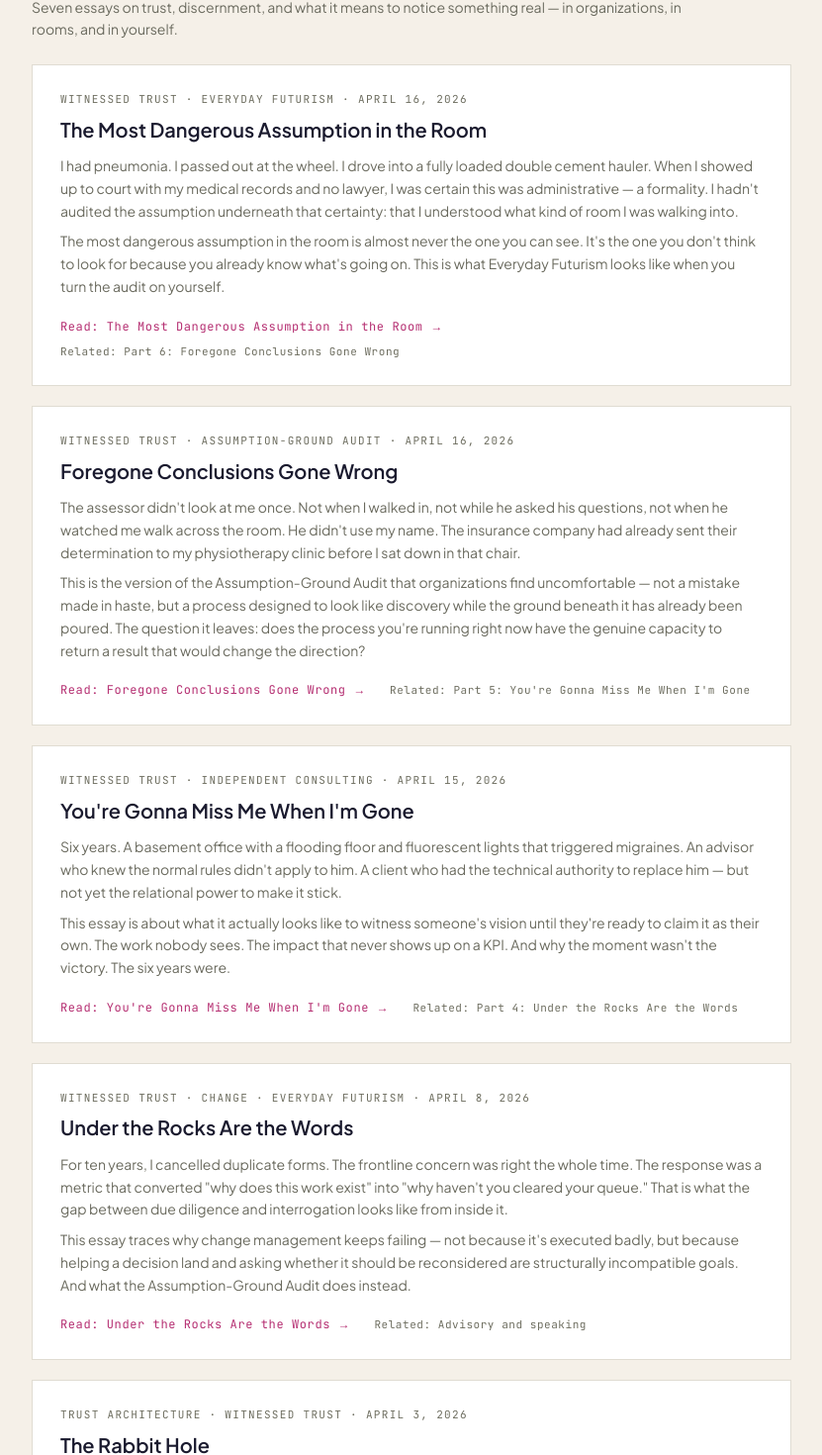
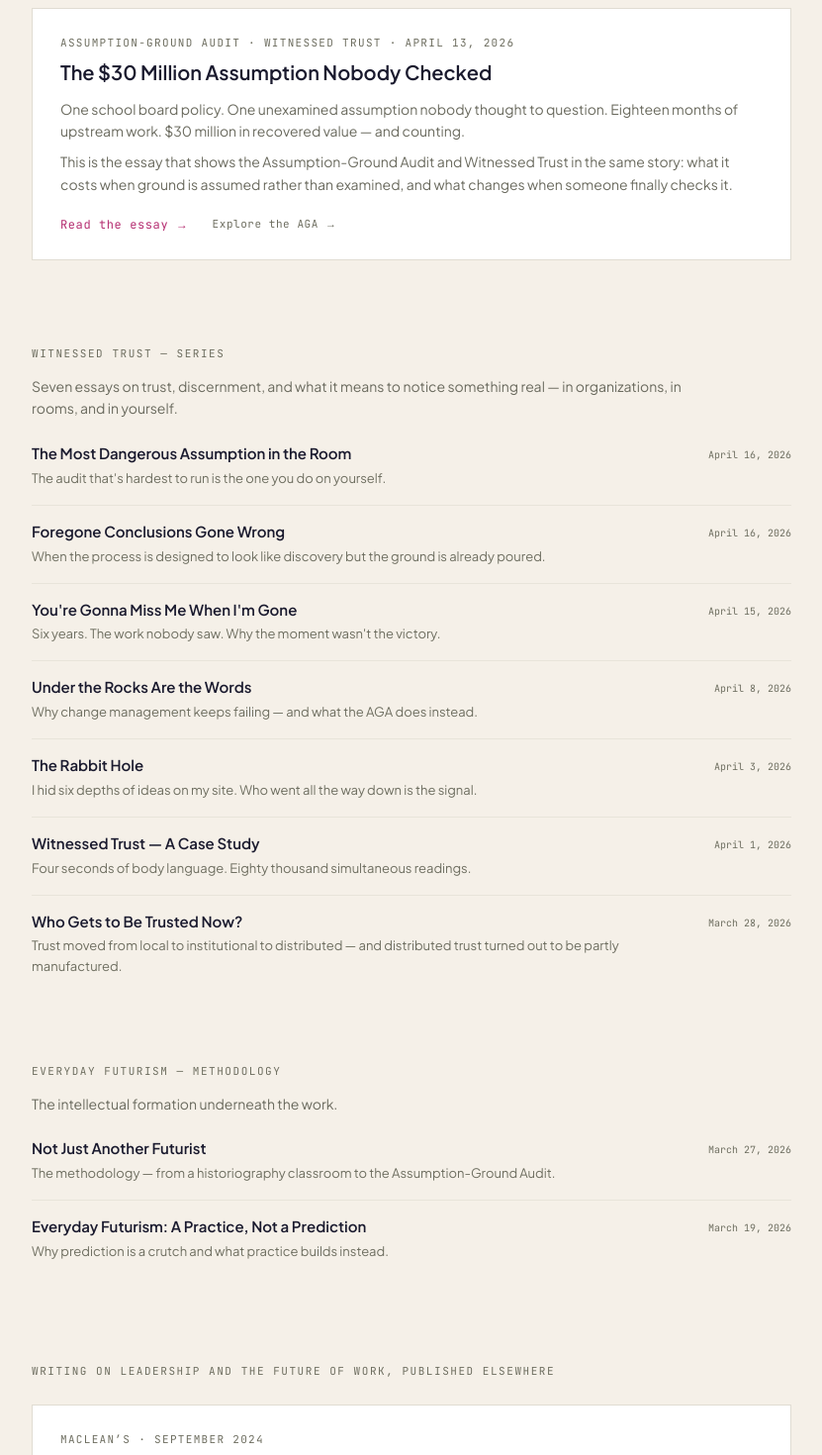
Before and after one commit to simonno202/nola-simon-site, a Next.js app: page /blog in a window 1280 px wide. Shown: the part 702-2172 px from the top of the page at 99% size, without its empty margins (86-917 px from the left). Built offline with nearby package versions, Linux system fonts and the light colour scheme; no server answers.

Commit message:
Rebuild writing page with tiered structure and $30M cornerstone
START HERE section highlights pediculosis essay as unified AGA + Witnessed Trust piece.
Witnessed Trust and Methodology appear as compact named series lists.

Co-Authored-By: Claude Sonnet 4.6 <noreply@anthropic.com>

```diff
--- a/src/app/blog/page.tsx
+++ b/src/app/blog/page.tsx
@@ -11,109 +11,73 @@ export const metadata: Metadata = {
     "Essays and articles by Nola Simon on leadership, trust, workplace change, organizational transformation, and Everyday Futurism.",
 };
 
+const CORNERSTONE = {
+  slug: "pediculosis-and-change",
+  title: "The $30 Million Assumption Nobody Checked",
+  meta: "Assumption-Ground Audit · Witnessed Trust · April 13, 2026",
+  description:
+    "One school board policy. One unexamined assumption nobody thought to question. Eighteen months of upstream work. $30 million in recovered value — and counting.",
+  description2:
+    "This is the essay that shows the Assumption-Ground Audit and Witnessed Trust in the same story: what it costs when ground is assumed rather than examined, and what changes when someone finally checks it.",
+};
+
 const WITNESSED_TRUST = [
   {
     slug: "the-most-dangerous-assumption-in-the-room",
     title: "The Most Dangerous Assumption in the Room",
-    meta: "Witnessed Trust · Everyday Futurism · April 16, 2026",
-    description:
-      "I had pneumonia. I passed out at the wheel. I drove into a fully loaded double cement hauler. When I showed up to court with my medical records and no lawyer, I was certain this was administrative — a formality. I hadn't audited the assumption underneath that certainty: that I understood what kind of room I was walking into.",
-    description2:
-      "The most dangerous assumption in the room is almost never the one you can see. It's the one you don't think to look for because you already know what's going on. This is what Everyday Futurism looks like when you turn the audit on yourself.",
-    related: { label: "Part 6: Foregone Conclusions Gone Wrong", href: "/blog/foregone-conclusions-gone-wrong" },
+    line: "The audit that's hardest to run is the one you do on yourself.",
+    date: "April 16, 2026",
   },
   {
     slug: "foregone-conclusions-gone-wrong",
     title: "Foregone Conclusions Gone Wrong",
-    meta: "Witnessed Trust · Assumption-Ground Audit · April 16, 2026",
-    description:
-      "The assessor didn't look at me once. Not when I walked in, not while he asked his questions, not when he watched me walk across the room. He didn't use my name. The insurance company had already sent their determination to my physiotherapy clinic before I sat down in that chair.",
-    description2:
-      "This is the version of the Assumption-Ground Audit that organizations find uncomfortable — not a mistake made in haste, but a process designed to look like discovery while the ground beneath it has already been poured. The question it leaves: does the process you're running right now have the genuine capacity to return a result that would change the direction?",
-    related: { label: "Part 5: You're Gonna Miss Me When I'm Gone", href: "/blog/youre-gonna-miss-me-when-im-gone" },
+    line: "When the process is designed to look like discovery but the ground is already poured.",
+    date: "April 16, 2026",
   },
   {
     slug: "youre-gonna-miss-me-when-im-gone",
     title: "You're Gonna Miss Me When I'm Gone",
-    meta: "Witnessed Trust · Independent Consulting · April 15, 2026",
-    description:
-      "Six years. A basement office with a flooding floor and fluorescent lights that triggered migraines. An advisor who knew the normal rules didn't apply to him. A client who had the technical authority to replace him — but not yet the relational power to make it stick.",
-    description2:
-      "This essay is about what it actually looks like to witness someone's vision until they're ready to claim it as their own. The work nobody sees. The impact that never shows up on a KPI. And why the moment wasn't the victory. The six years were.",
-    related: { label: "Part 4: Under the Rocks Are the Words", href: "/blog/assumption-ground-audit" },
+    line: "Six years. The work nobody saw. Why the moment wasn't the victory.",
+    date: "April 15, 2026",
   },
   {
     slug: "assumption-ground-audit",
     title: "Under the Rocks Are the Words",
-    meta: "Witnessed Trust · Change · Everyday Futurism · April 8, 2026",
-    description:
-      "For ten years, I cancelled duplicate forms. The frontline concern was right the whole time. The response was a metric that converted \"why does this work exist\" into \"why haven't you cleared your queue.\" That is what the gap between due diligence and interrogation looks like from inside it.",
-    description2:
-      "This essay traces why change management keeps failing — not because it's executed badly, but because helping a decision land and asking whether it should be reconsidered are structurally incompatible goals. And what the Assumption-Ground Audit does instead.",
-    related: { label: "Advisory and speaking", href: "/advisory-speaking" },
+    line: "Why change management keeps failing — and what the AGA does instead.",
+    date: "April 8, 2026",
   },
   {
     slug: "the-rabbit-hole",
     title: "The Rabbit Hole",
-    meta: "Trust Architecture · Witnessed Trust · April 3, 2026",
-    description:
-      "I hid an egg on my website. Six depths of ideas about trust, signals, and what it means to notice something real when everything around you has been optimized to look real but isn't. The Strategic Linguist found it and named what it was doing without being briefed. Dr. Sam Illingworth discovered his own work inside it and thanked me publicly. Most people, even with the map, didn't go.",
-    description2:
-      "The essay traces what happened, the assumption it surfaced — that explaining your thinking is how people come to understand it — and why the people who go all the way down are exactly the ones you want in the room. Download the process guide to build your own.",
-    related: { label: "Download: The Rabbit Hole Method — Process Guide", href: "/downloads/the-rabbit-hole.pdf" },
+    line: "I hid six depths of ideas on my site. Who went all the way down is the signal.",
+    date: "April 3, 2026",
   },
   {
     slug: "witnessed-trust-case-study",
-    title: "Witnessed Trust — A Case Study: A PR Crisis, a Pop Star and a Camera Walk into a Stadium",
-    meta: "Trust · Discernment · Everyday Futurism · April 1, 2026",
-    description:
-      "In January 2025, a Coldplay kiss cam caught two Astronomer executives in four seconds of body language that eighty thousand people read simultaneously — without context, without commentary, without a single word of explanation. The celebrity crisis response that followed generated memes, shifted the conversation, and repaired nothing.",
-    description2:
-      "This essay traces what the kiss cam actually caught, why the Astronomer response failed as trust repair (distraction ≠ PR success, attention ≠ trust), and what the unequal distribution of accountability reveals about how witnessed trust forms — and fails — at scale.",
-    related: { label: "Read: Who Gets to Be Trusted Now?", href: "/blog/who-gets-to-be-trusted-now" },
+    title: "Witnessed Trust — A Case Study",
+    line: "Four seconds of body language. Eighty thousand simultaneous readings.",
+    date: "April 1, 2026",
   },
   {
     slug: "who-gets-to-be-trusted-now",
     title: "Who Gets to Be Trusted Now?",
-    meta: "Trust · Thought Leadership · Credibility · March 28, 2026",
-    description:
-      "Trust is not fixed. It has moved from local and embodied, to institutional, to distributed — and distributed trust turned out to be partly manufactured. Peer ratings, affiliate loops, purchased followers, mutual endorsements: the system that was supposed to democratize credibility developed its own closed loops.",
-    description2:
-      "This essay traces the shift, names what's failing across the infrastructure at once, and offers a hypothesis about what comes next: witnessed trust — built not on ratings or credentials, but on the irreducibly particular. Specific. Accountable. Impossible to manufacture.",
-    related: { label: "Subscribe on Substack", href: "https://nolasimonhrcoe.substack.com/" },
+    line: "Trust moved from local to institutional to distributed — and distributed trust turned out to be partly manufactured.",
+    date: "March 28, 2026",
   },
 ];
 
 const METHODOLOGY = [
   {
-    slug: "pediculosis-and-change",
-    title: "The $30 Million Assumption Nobody Checked",
-    meta: "Assumption Audit · Policy Change · April 13, 2026",
-    description:
-      "Every spring, schools send kids home based on a policy nobody thought to question. This is the story of what an unexamined assumption costs — in time, in stress, in a child's mental health, in a parent's employment — and what happens when someone finally checks the ground it's standing on.",
-    description2:
-      "One policy change. One corrected assumption. Roughly $30 million in prevented economic harm — and counting. A case study in upstream thinking, change management, and what it actually means to audit what you're taking for granted.",
-    related: { label: "The Assumption-Ground Audit", href: "/aga" },
-  },
-  {
     slug: "not-just-another-futurist",
     title: "Not Just Another Futurist",
-    meta: "Methodology · Convergences · March 27, 2026",
-    description:
-      "The futures industry organized itself around the performance of certainty. What got lost is the harder work: not what's coming, but what your organization is already assuming about it — before the direction gets chosen, before the assumptions become policy, before the convergences arrive at the crossing point.",
-    description2:
-      "This essay traces the methodology — from a historiography classroom at Glendon College, York University, through Robin Winks and forensic reasoning, to the Assumption-Ground Audit and why convergences are the discipline that compounds.",
-    related: { label: "Explore advisory work", href: "/advisory-speaking" },
+    line: "The methodology — from a historiography classroom to the Assumption-Ground Audit.",
+    date: "March 27, 2026",
   },
   {
     slug: "everyday-futurism-a-practice-not-a-prediction",
     title: "Everyday Futurism: A Practice, Not a Prediction",
-    meta: "Futurism · Leadership · Organizational Trust · March 19, 2026",
-    description:
-      "In 2008, I had just returned from maternity leave. One-year-old, two-and-a-half-year-old, three-hour commute, still breastfeeding, seeing my kids an hour a day. In those first months back, a woman told me she\u2019d quit her job to take a year off with her eighteen-year-old son. Not for a baby \u2014 for the decisions that actually change a life.",
-    description2:
-      "This essay traces the principle from a maternity leave conversation to a work-from-home pilot in 2012 to the moment a map expires in your body before you have the language to say so \u2014 and what all of it has to do with why organizational trust breaks the way it does now.",
-    related: { label: "Book Nola for a keynote", href: "/advisory-speaking" },
+    line: "Why prediction is a crutch and what practice builds instead.",
+    date: "March 19, 2026",
   },
 ];
 
@@ -171,90 +135,97 @@ export default function WritingPage() {
         </div>
       </SectionWrapper>
 
+      {/* ── Cornerstone Essay ── */}
+      <SectionWrapper className="bg-cream py-6 pb-10 lg:pb-14">
+        <Eyebrow>START HERE</Eyebrow>
+        <div className="mt-6 max-w-3xl">
+          <Card>
+            <p className="font-mono text-[11px] uppercase tracking-[0.12em] text-text-muted">
+              {CORNERSTONE.meta}
+            </p>
+            <h2 className="mt-2 text-[20px] font-semibold text-navy leading-snug">
+              {CORNERSTONE.title}
+            </h2>
+            <p className="mt-3 text-[14px] leading-relaxed text-text-secondary">
+              {CORNERSTONE.description}
+            </p>
+            <p className="mt-2 text-[14px] leading-relaxed text-text-secondary">
+              {CORNERSTONE.description2}
+            </p>
+            <div className="mt-5 flex flex-wrap items-center gap-x-6 gap-y-2">
+              <Link
+                href={`/blog/${CORNERSTONE.slug}`}
+                className="font-mono text-[12px] tracking-[0.05em] text-pink hover:text-pink-hover transition-colors"
+              >
+                Read the essay &rarr;
+              </Link>
+              <Link
+                href="/aga"
+                className="font-mono text-[11px] tracking-[0.05em] text-text-muted hover:text-navy transition-colors"
+              >
+                Explore the AGA &rarr;
+              </Link>
+            </div>
+          </Card>
+        </div>
+      </SectionWrapper>
+
       {/* ── Witnessed Trust Series ── */}
-      <SectionWrapper className="bg-cream py-6 pb-12 lg:pb-16">
+      <SectionWrapper className="bg-cream py-6 pb-10 lg:pb-14">
         <Eyebrow>WITNESSED TRUST — SERIES</Eyebrow>
         <p className="mt-3 max-w-2xl text-[14px] leading-relaxed text-text-secondary">
           Seven essays on trust, discernment, and what it means to notice something real — in organizations, in rooms, and in yourself.
         </p>
-
-        <div className="mt-6 max-w-3xl space-y-5">
+        <div className="mt-6 max-w-3xl divide-y divide-border-light">
           {WITNESSED_TRUST.map((essay) => (
-            <Card key={essay.slug}>
-              <p className="font-mono text-[11px] uppercase tracking-[0.12em] text-text-muted">
-                {essay.meta}
-              </p>
-
-              <h2 className="mt-2 text-[20px] font-semibold text-navy leading-snug">
-                {essay.title}
-              </h2>
-
-              <p className="mt-3 text-[14px] leading-relaxed text-text-secondary">
-                {essay.description}
-              </p>
-              <p className="mt-2 text-[14px] leading-relaxed text-text-secondary">
-                {essay.description2}
-              </p>
-
-              <div className="mt-5 flex flex-wrap items-center gap-x-6 gap-y-2">
+            <div key={essay.slug} className="py-4 first:pt-0 last:pb-0">
               <Link
                 href={`/blog/${essay.slug}`}
-                  className="font-mono text-[12px] tracking-[0.05em] text-pink hover:text-pink-hover transition-colors"
+                className="group flex items-start justify-between gap-4"
               >
-                  Read: {essay.title} &rarr;
-                </Link>
-                <Link
-                  href={essay.related.href}
-                  className="font-mono text-[11px] tracking-[0.05em] text-text-muted hover:text-navy transition-colors"
-                >
-                  Related: {essay.related.label}
+                <div>
+                  <p className="text-[15px] font-semibold text-navy group-hover:text-pink transition-colors leading-snug">
+                    {essay.title}
+                  </p>
+                  <p className="mt-1 text-[13px] leading-relaxed text-text-muted">
+                    {essay.line}
+                  </p>
+                </div>
+                <span className="font-mono text-[10px] text-text-muted shrink-0 pt-1">
+                  {essay.date}
+                </span>
               </Link>
             </div>
-            </Card>
           ))}
         </div>
       </SectionWrapper>
 
-      {/* ── Methodology & Case Studies ── */}
+      {/* ── Methodology ── */}
       <SectionWrapper className="bg-cream py-6 pb-16 lg:pb-24">
         <Eyebrow>EVERYDAY FUTURISM — METHODOLOGY</Eyebrow>
         <p className="mt-3 max-w-2xl text-[14px] leading-relaxed text-text-secondary">
-          The intellectual formation underneath the work — and what it looks like when an unexamined assumption becomes expensive.
+          The intellectual formation underneath the work.
         </p>
-
-        <div className="mt-6 max-w-3xl space-y-5">
+        <div className="mt-6 max-w-3xl divide-y divide-border-light">
           {METHODOLOGY.map((essay) => (
-            <Card key={essay.slug}>
-              <p className="font-mono text-[11px] uppercase tracking-[0.12em] text-text-muted">
-                {essay.meta}
-              </p>
-
-              <h2 className="mt-2 text-[20px] font-semibold text-navy leading-snug">
-                {essay.title}
-              </h2>
-
-              <p className="mt-3 text-[14px] leading-relaxed text-text-secondary">
-                {essay.description}
-              </p>
-              <p className="mt-2 text-[14px] leading-relaxed text-text-secondary">
-                {essay.description2}
-              </p>
-
-              <div className="mt-5 flex flex-wrap items-center gap-x-6 gap-y-2">
+            <div key={essay.slug} className="py-4 first:pt-0 last:pb-0">
               <Link
                 href={`/blog/${essay.slug}`}
-                  className="font-mono text-[12px] tracking-[0.05em] text-pink hover:text-pink-hover transition-colors"
+                className="group flex items-start justify-between gap-4"
               >
-                  Read: {essay.title} &rarr;
-                </Link>
-                <Link
-                  href={essay.related.href}
-                  className="font-mono text-[11px] tracking-[0.05em] text-text-muted hover:text-navy transition-colors"
-                >
-                  Related: {essay.related.label}
+                <div>
+                  <p className="text-[15px] font-semibold text-navy group-hover:text-pink transition-colors leading-snug">
+                    {essay.title}
+                  </p>
+                  <p className="mt-1 text-[13px] leading-relaxed text-text-muted">
+                    {essay.line}
+                  </p>
+                </div>
+                <span className="font-mono text-[10px] text-text-muted shrink-0 pt-1">
+                  {essay.date}
+                </span>
               </Link>
             </div>
-            </Card>
           ))}
         </div>
       </SectionWrapper>
```
Lines whose indentation alone changed are shown as unchanged.
